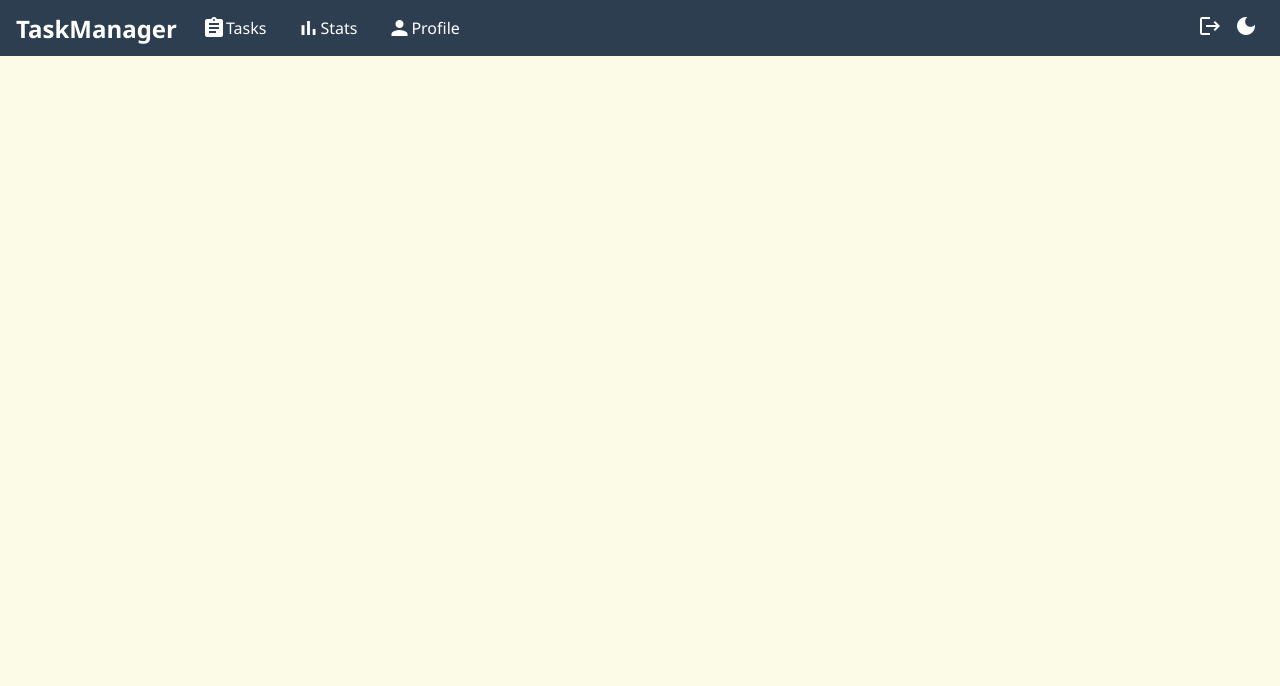
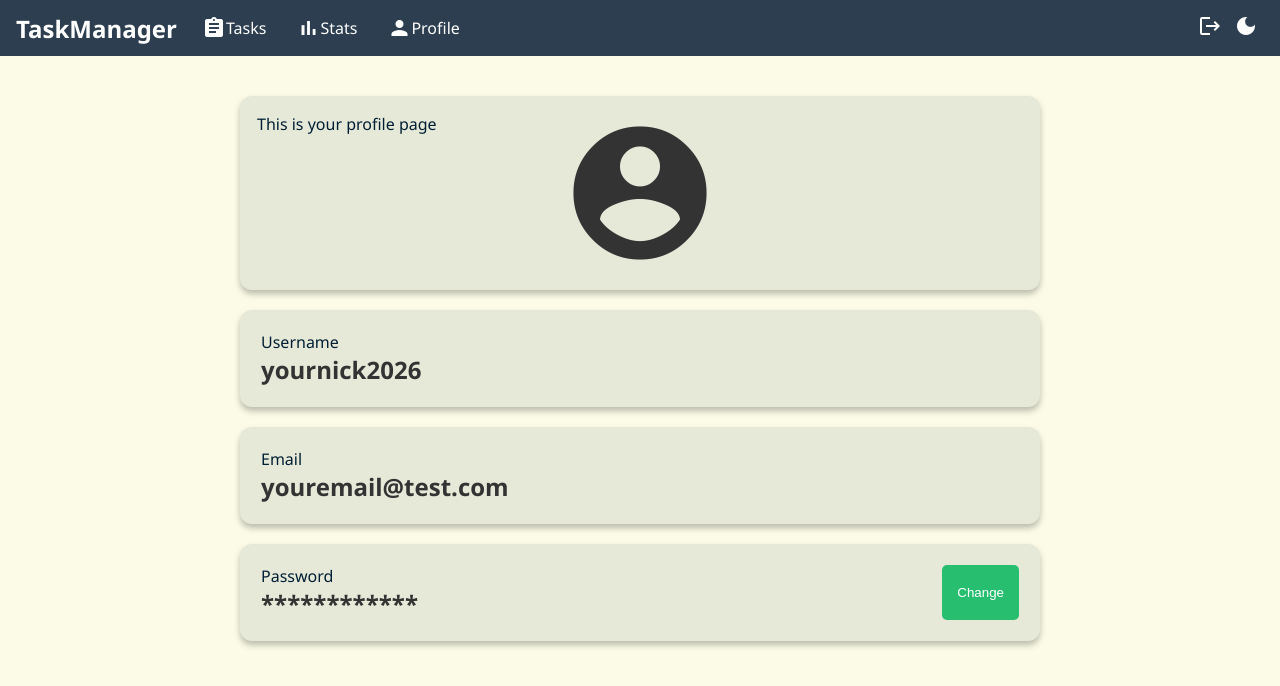
Before and after one commit to lukoq/task-manager-frontend, an Angular app: page /profile in a window 1280 px wide. Shown: the top 686 px of the page. Built offline with nearby package versions, Linux system fonts and the light colour scheme; sample sign-in values are in the browser's storage.

Commit message:
Create profile screen UI and styling

```diff
--- a/src/app/profile/profile.component.css
+++ b/src/app/profile/profile.component.css
@@ -0,0 +1,65 @@
+.info-container {
+    padding: 40px;
+    max-width: 800px;
+    margin: 0 auto;
+}
+.summary-cards-container {
+    display: flex;
+    flex-direction: column;
+    gap: 20px;
+}
+.card {
+    flex: 1;
+    padding: 20px;
+    border-radius: 12px;
+    display: flex;
+    justify-content: space-between;
+    background-color: rgb(from var(--color-primary) r g b / 0.1);
+    box-shadow: var(--card-shadow);
+    border: var(--card-border);
+}
+.text {
+    display: flex;
+    flex-direction: column;
+    align-self: flex-start;
+}
+.actions{
+    display: flex;
+    flex-direction: row;
+}
+.card.picture {
+    display: grid;
+    grid-template-columns: 1fr auto 1fr;
+    align-items: center;
+    padding: 16px;
+}
+.avatar {
+    font-size: 10.0rem;
+    color: var(--color-btn-newpage);
+    justify-self: center;
+}
+.value {
+    font-size: 1.5rem;
+    font-weight: bold;
+    color: var(--color-btn-newpage);
+}
+.label {
+    color: var(--color-text-secondary);
+}
+.label.profile {
+    color: var(--color-text-secondary);
+    justify-self: flex-start;
+}
+
+button {
+    background-color: transparent;
+    justify-content: center;
+    padding: 8px 15px;
+    border: none;
+    border-radius: 5px;
+    cursor: pointer;
+}
+.btn-changeapassword {
+    background: var(--color-btn-green);
+    color: var(--color-text-white);
+  }
--- a/src/app/profile/profile.component.html
+++ b/src/app/profile/profile.component.html
@@ -0,0 +1,36 @@
+<div class="info-container" >
+    <div class="summary-cards-container">
+        <div class="card picture">
+            <div class="text">
+                <span class="label profile">This is your profile page</span>
+            </div>
+            <span class="material-icons avatar">
+                account_circle
+            </span>
+        </div>
+      <div class="card">
+        <div class="text">
+            <span class="label">Username</span>
+            <span class="value">yournick2026</span>
+        </div>
+      </div>
+      <div class="card">
+        <div class="text">
+            <span class="label">Email</span>
+            <span class="value">youremail@test.com</span>
+        </div>
+      </div>
+      <div class="card">
+        <div class="text">
+            <span class="label">Password</span>
+            <span class="value">************</span>
+        </div>
+        <div class="actions">
+            <button class="btn-changeapassword">
+                Change
+            </button>
+        </div>
+      </div>
+    </div>
+
+  </div>
```
